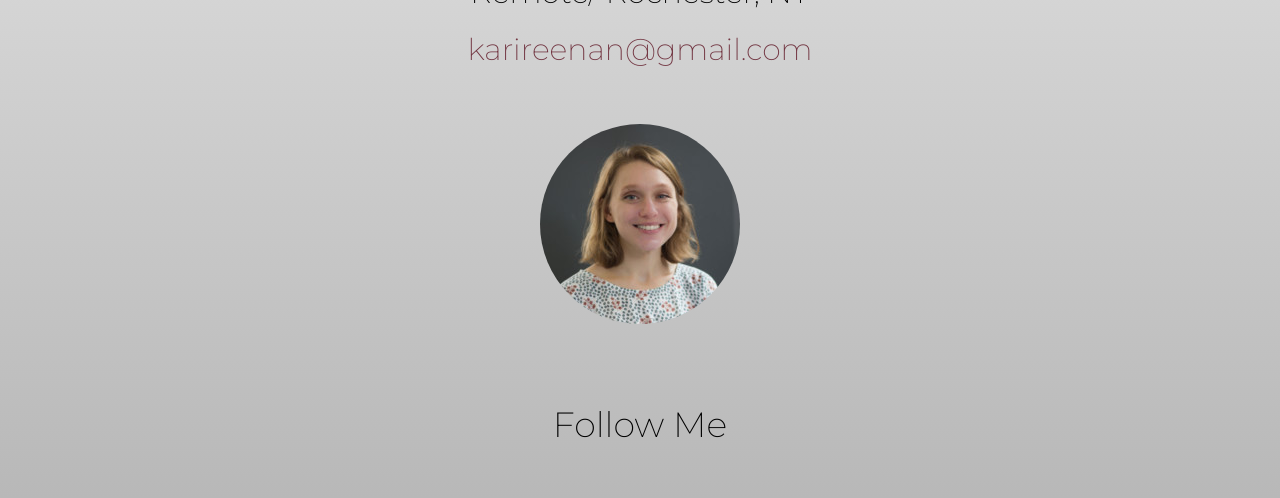
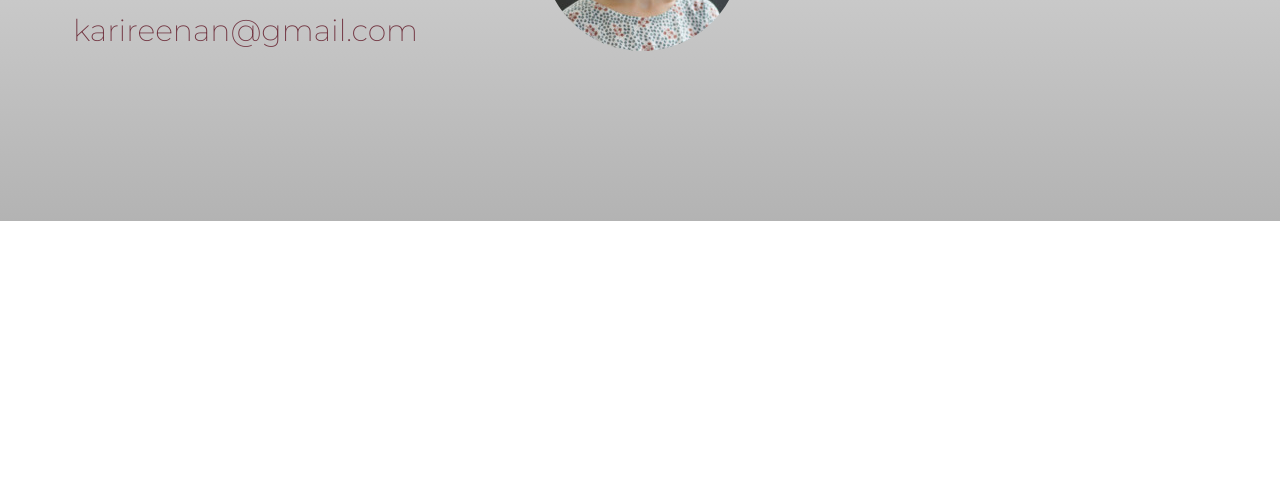
Before and after one commit to kreenan/kari-reenan-portfolio, a plain HTML site: page index.html in a window 1280 px wide. Shown: the part 2653-3151 px from the top of the page. After the commit the page ends 2874 px from the top, so only its background shows below. Drawn offline with Linux system fonts and the light colour scheme.

Commit message:
updated desktop styles and layout of footer

```diff
--- a/css/main.css
+++ b/css/main.css
@@ -342,4 +342,28 @@ header h3 {
     display: none;
 }
 
+/* CONTACT */
+
+.contact-me {
+    flex-direction: row;
+    justify-content: space-between;
+    width: 90%;
+    margin-bottom: 150px;
 }
+
+#contact .contact-details {
+    flex-basis: 30%;
+}
+
+#contact .contact-details p {
+    padding-top: 0;
+    padding-bottom: 20px;
+}
+
+#contact .social {
+    flex-basis: 30%;
+}
+
+
+
+}
--- a/index.html
+++ b/index.html
@@ -34,7 +34,7 @@
                     </div>
                     <div class="portfolio">
                     <div class="portfolio-items">
-                        <a href="rogue-pickings/index.html" target="_blank">
+                        <a href="https://kreenan.github.io/rogue-pickings-responsive/" target="_blank">
                             <figure>
                                 <img src="img/rogue-pickings-thumbnail.png" alt="rogue pickings site screenshot">
                             </figure>
```
